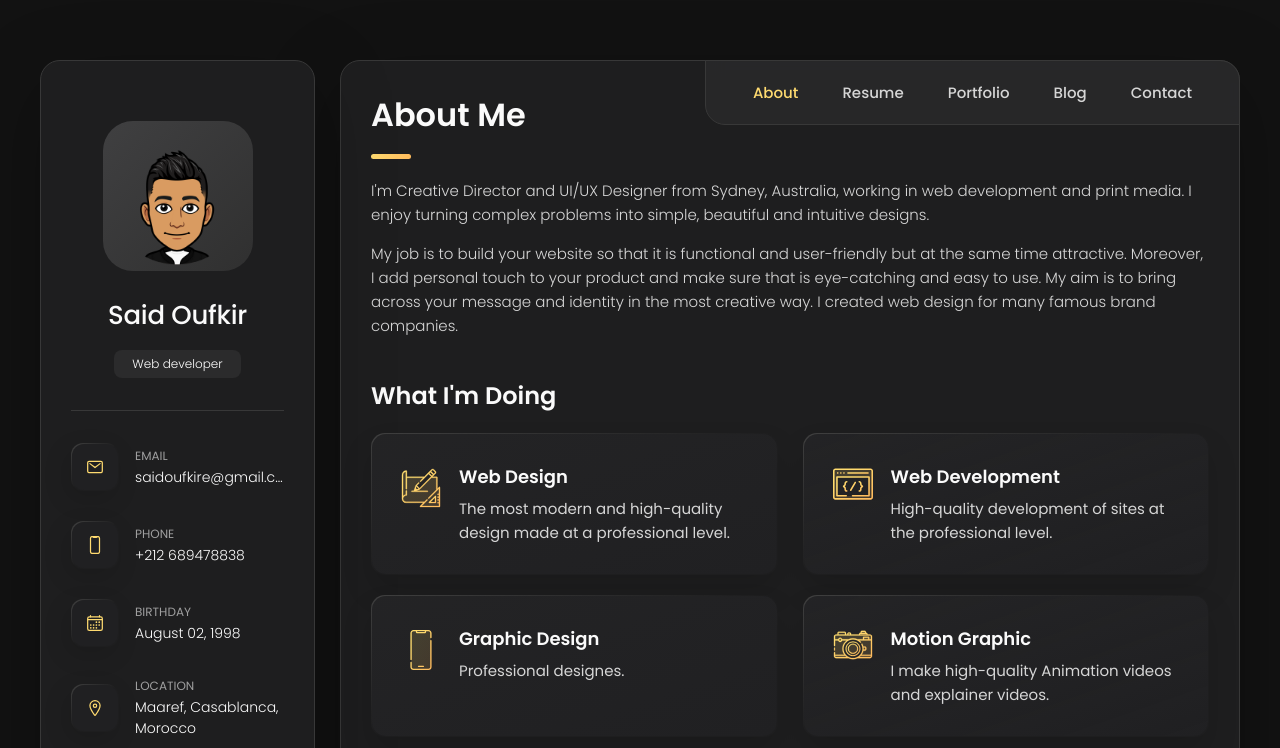
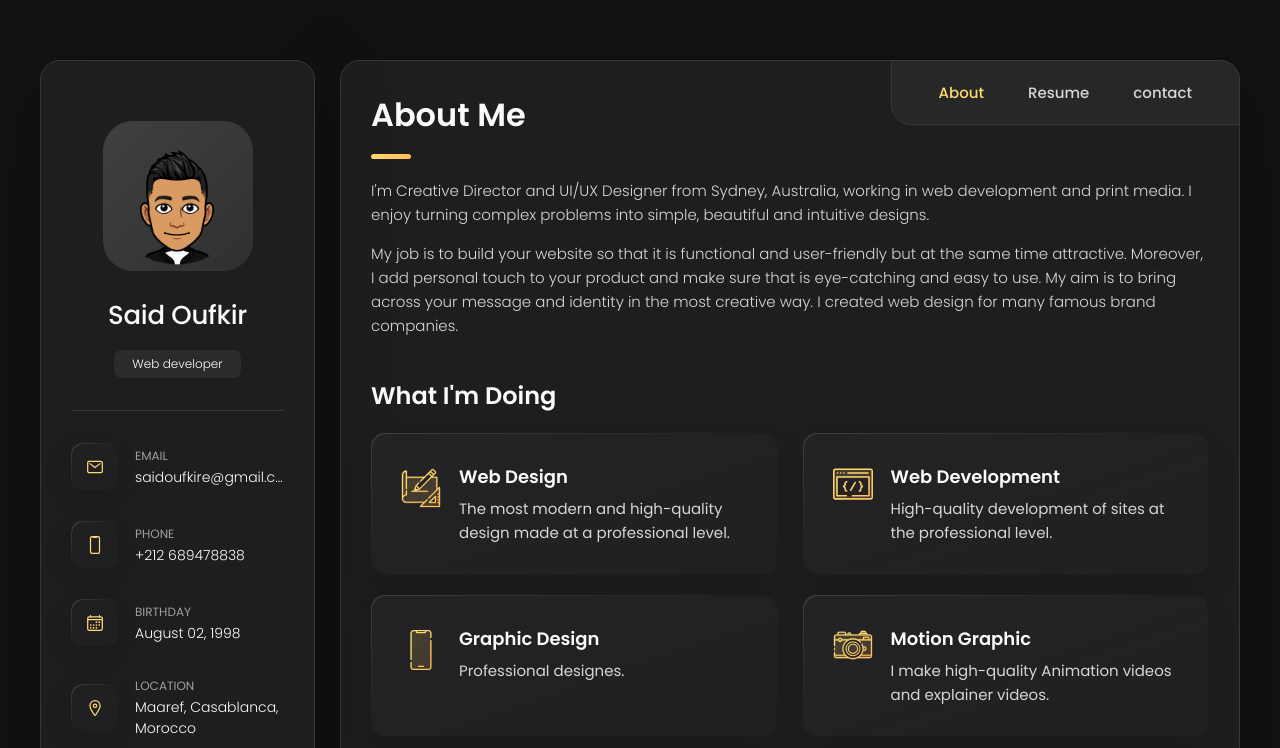
Before and after one commit to Said0u/portfolio, a plain HTML site: page index.html in a window 1280 px wide. Shown: the top 748 px of the page. Drawn offline with nearby package versions, Linux system fonts and the light colour scheme.

Commit message:
designing my own portfolio

```diff
--- a/index.html
+++ b/index.html
@@ -177,17 +177,21 @@
             <button class="navbar-link" data-nav-link>Resume</button>
           </li>
 
+          <!--<li class="navbar-item">
+            <button class="navbar-link" data-nav-link>blog</button>
+          </li>
+
           <li class="navbar-item">
             <button class="navbar-link" data-nav-link>Portfolio</button>
           </li>
+          -->
 
           <li class="navbar-item">
-            <button class="navbar-link" data-nav-link>Blog</button>
+            <button class="navbar-link" data-nav-link>contact</button>
           </li>
 
-          <li class="navbar-item">
-            <button class="navbar-link" data-nav-link>Contact</button>
-          </li>
+
+
 
         </ul>
 
@@ -943,7 +947,7 @@
 
       <!--
         - #BLOG
-      -->
+
 
       <article class="blog" data-page="blog">
 
@@ -1128,7 +1132,7 @@
         </section>
 
       </article>
-
+      -->
 
 
 
```
Also changed, not shown: 1 other file.
